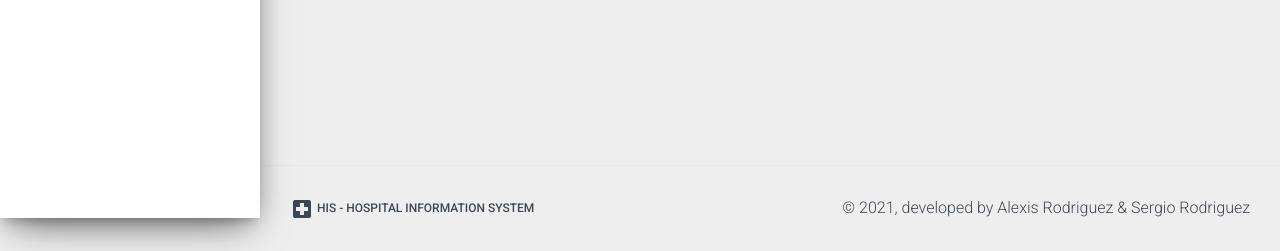
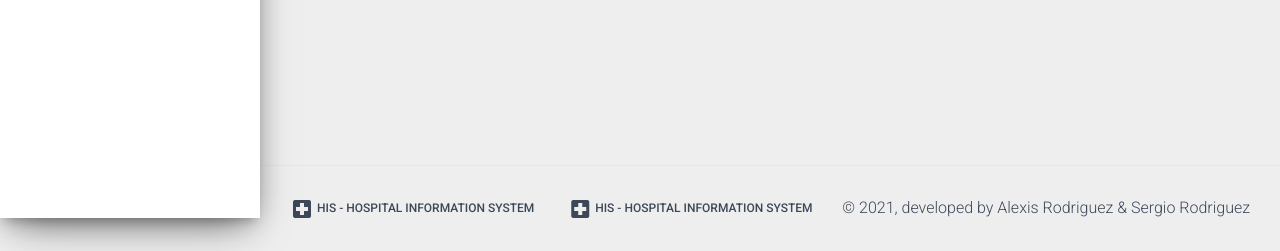
Before and after one commit to Sergio-ops/Hospital-Japones-1, a Django app: page /evolucion/index/1 in a window 1280 px wide. Shown: the part 582-833 px from the top of the page. Run offline with Django 3.2, Linux system fonts and the light colour scheme; data that the repository does not hold is empty; some libraries are stand-ins or nearby versions.

Commit message:
nueva opcion en el nav

```diff
--- a/HospitalJapones/apps/HospitalApp/templates/hospitalapp/base.html
+++ b/HospitalJapones/apps/HospitalApp/templates/hospitalapp/base.html
@@ -89,6 +89,12 @@
         <div class="container-fluid">
           <nav class="float-left">
             <ul>
+              <li>
+                <a href="{% url 'indexHistoriaC' %}">
+                  <i class="material-icons">local_hospital</i>
+                  HIS - Hospital Information System
+                </a>
+              </li>
               <li>
                 <a href="{% url 'indexHistoriaC' %}">
                   <i class="material-icons">local_hospital</i>
```
